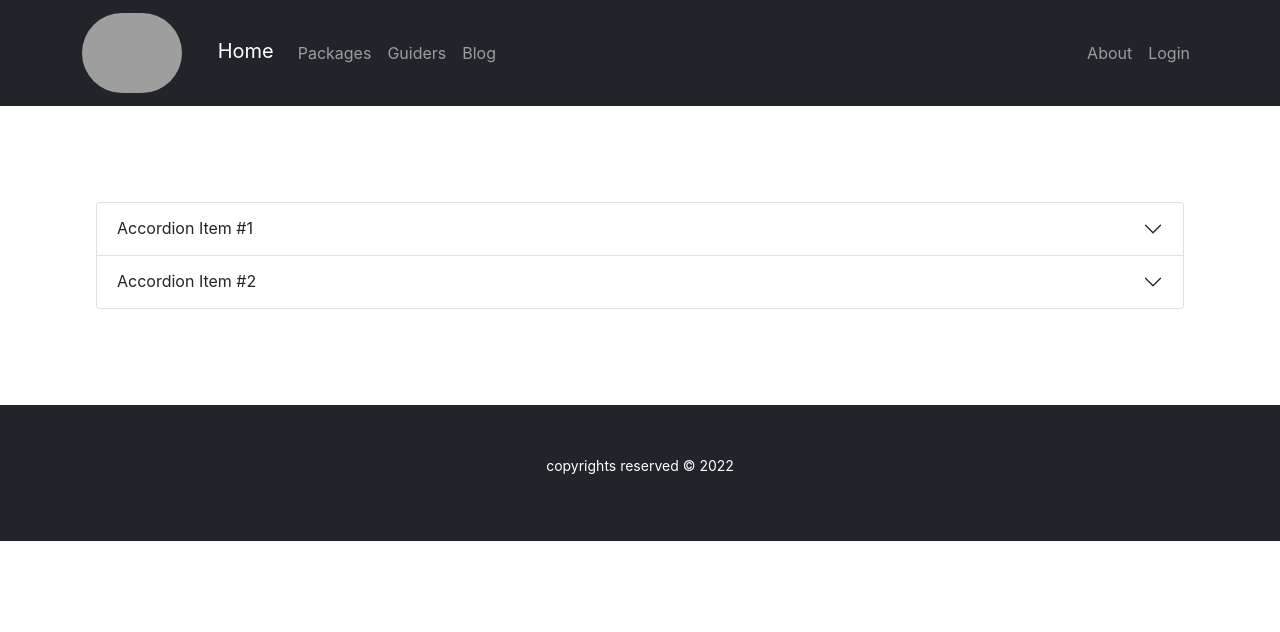
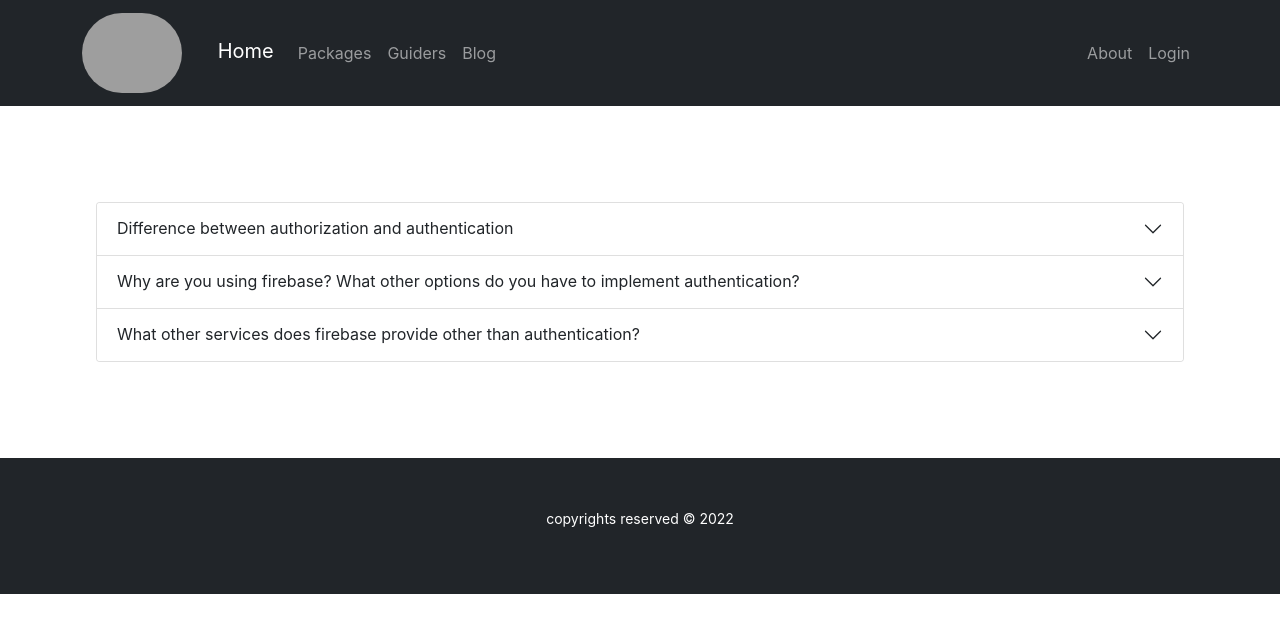
Before and after one commit to sheikhsumaya/adventurous-travel-public, a React (Create React App) app: page /blog in a window 1280 px wide. Shown: the top 632 px of the page. Built offline with nearby package versions, Linux system fonts and the light colour scheme; no server answers; grey boxes are pictures that could not be loaded.

Commit message:
blog edited

```diff
--- a/src/Pages/Blog/Blog.js
+++ b/src/Pages/Blog/Blog.js
@@ -6,7 +6,7 @@
     <div className="m-5 p-5">
       <Accordion>
         <Accordion.Item eventKey="0">
-          <Accordion.Header>Accordion Item #1</Accordion.Header>
+          <Accordion.Header>Difference between authorization and authentication</Accordion.Header>
           <Accordion.Body>
             Lorem ipsum dolor sit amet, consectetur adipiscing elit, sed do
             eiusmod tempor incididunt ut labore et dolore magna aliqua. Ut enim
@@ -18,7 +18,19 @@
           </Accordion.Body>
         </Accordion.Item>
         <Accordion.Item eventKey="1">
-          <Accordion.Header>Accordion Item #2</Accordion.Header>
+          <Accordion.Header> Why are you using firebase? What other options do you have to implement authentication?</Accordion.Header>
+          <Accordion.Body>
+            Lorem ipsum dolor sit amet, consectetur adipiscing elit, sed do
+            eiusmod tempor incididunt ut labore et dolore magna aliqua. Ut enim
+            ad minim veniam, quis nostrud exercitation ullamco laboris nisi ut
+            aliquip ex ea commodo consequat. Duis aute irure dolor in
+            reprehenderit in voluptate velit esse cillum dolore eu fugiat nulla
+            pariatur. Excepteur sint occaecat cupidatat non proident, sunt in
+            culpa qui officia deserunt mollit anim id est laborum.
+          </Accordion.Body>
+        </Accordion.Item>
+        <Accordion.Item eventKey="2">
+          <Accordion.Header> What other services does firebase provide other than authentication?</Accordion.Header>
           <Accordion.Body>
             Lorem ipsum dolor sit amet, consectetur adipiscing elit, sed do
             eiusmod tempor incididunt ut labore et dolore magna aliqua. Ut enim
```
